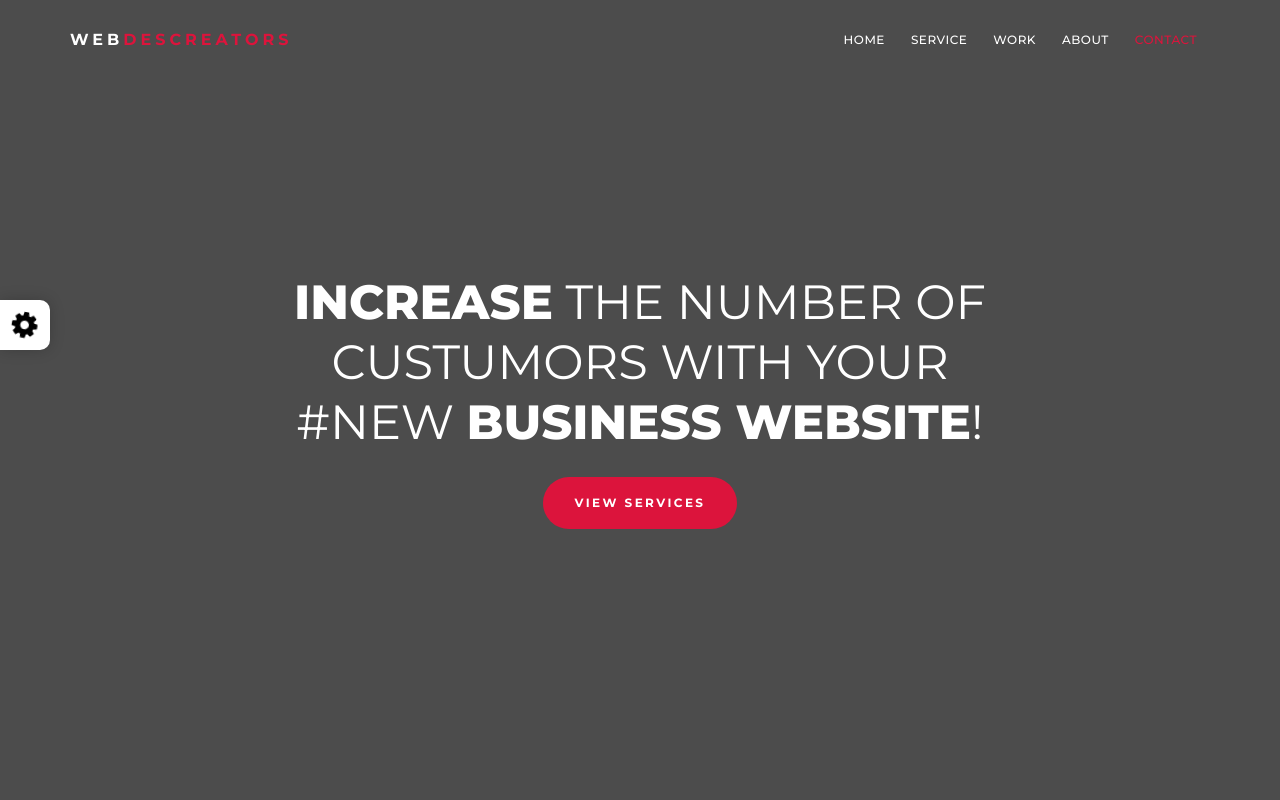
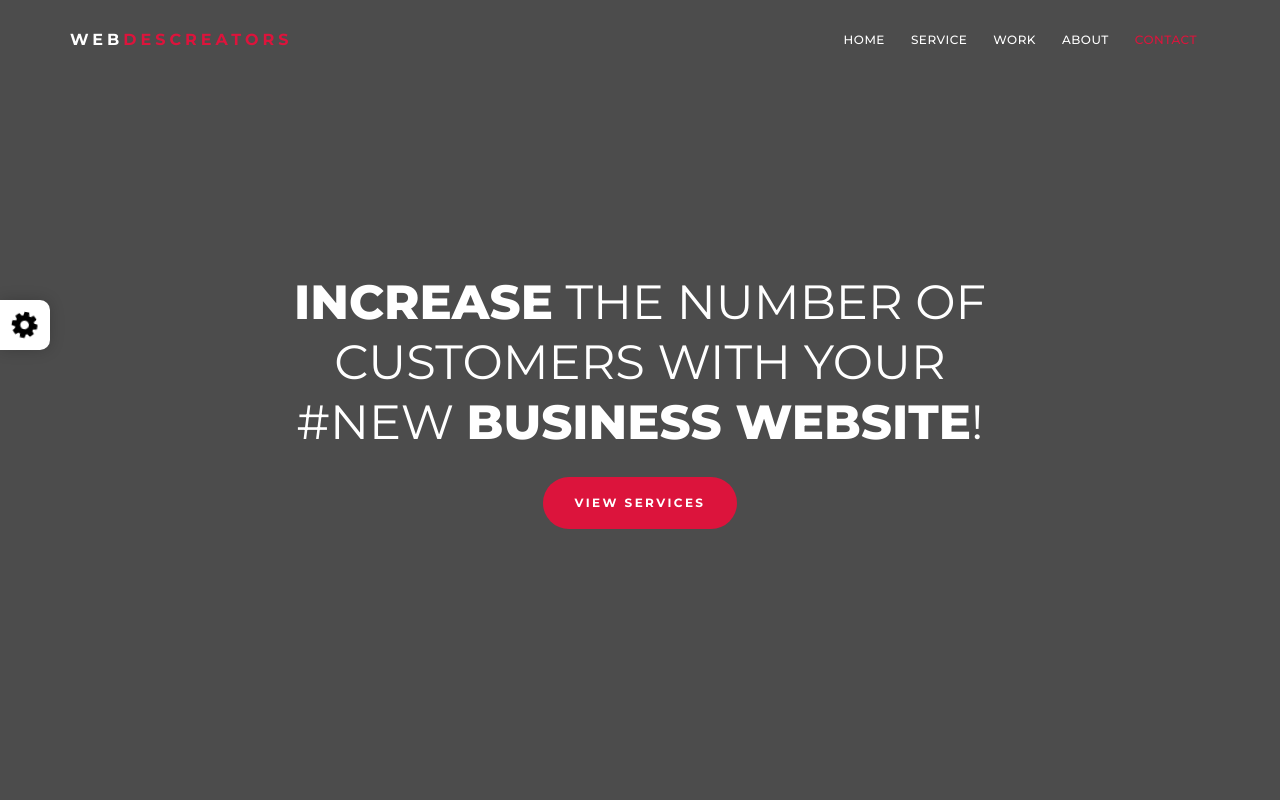
Before and after one commit to webdescreator/webdescreator.github.io, a plain HTML site: page index.html in a window 1280 px wide. Shown: the top 800 px of the page. Drawn offline with Linux system fonts and the light colour scheme.

Commit message:
Update index.html

```diff
--- a/index.html
+++ b/index.html
@@ -120,7 +120,7 @@
 						    <div class="row">
 								<div class="col-md-8 col-md-offset-2 col-xs-12 text-center">
                                     <div class="welcome-text">
-                                       <h2><span class="bold">Increase</span> the Number of Custumors with Your #New <span class="bold">Business Website</span>!</h2>
+                                       <h2><span class="bold">Increase</span> the Number of CUSTOMERS with Your #New <span class="bold">Business Website</span>!</h2>
 										<a class="scroll-btn btn theme-color" href="#services">View Services</a>
                                     </div>
                                 </div>
```
